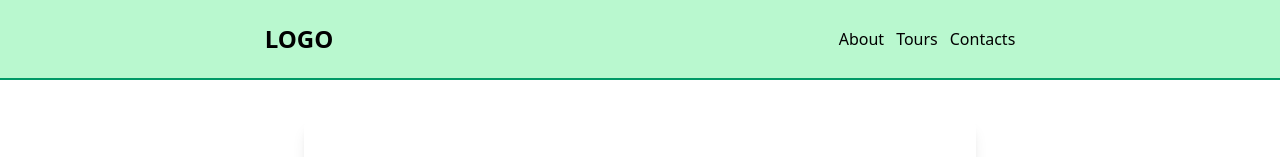
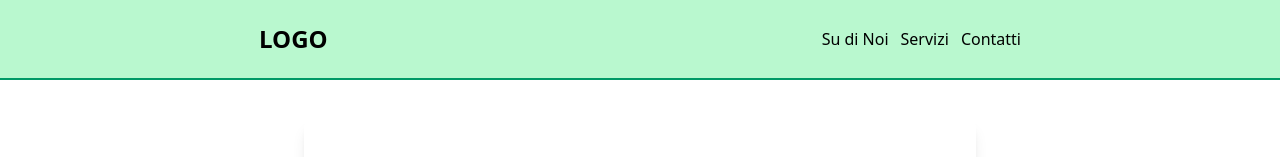
Before and after one commit to EliaGiolli/Vue-VueStock, a Vue app: page / in a window 1280 px wide. Shown: the top 157 px of the page. Built offline with nearby package versions, Linux system fonts and the light colour scheme.

Commit message:
sistemati alcuni errori italiano-inglese

```diff
--- a/src/App.vue
+++ b/src/App.vue
@@ -3,7 +3,7 @@
   <main class="bg-white ">
     <InputForm @addProduct="addToInventory" />
       <div class="flex flex-col justify-center items-center text-center gap-4 bg-white text-gray-900 w-full md:max-w-2xl min-h-[500px] text-center shadow-lg shadow-grey-900 rounded-lg p-8 my-20 mx-auto">
-        <h2 class="text-2xl md:text-3xl text-slate-900 font-bold p-2">Your inventory</h2>
+        <h2 class="text-2xl md:text-3xl text-slate-900 font-bold p-2">Il tuo inventario</h2>
         <div v-for="(item, id) in inventory" :key="id" class="bg-white p-4 flex flex-col justify-around h-full">
           <p class="text-lg p-2">{{ item.name }}</p>
           <p class="text-lg p-2">Prezzo: €{{ item.price }}</p>
--- a/src/Layouts/Navbar.vue
+++ b/src/Layouts/Navbar.vue
@@ -3,9 +3,9 @@
     <p class="text-2xl uppercase font-bold">LOGO</p>
     <!-- DESKTOP MENU-->
     <ul class="hidden md:flex items-center gap-3">
-      <li><a href="/">About</a></li>
-      <li><a href="/">Tours</a></li>
-      <li><a href="/">Contacts</a></li>
+      <li><a href="/">Su di Noi</a></li>
+      <li><a href="/">Servizi</a></li>
+      <li><a href="/">Contatti</a></li>
     </ul>
     <button
       class="md:hidden bg-emerald-500 hover:bg-emerald-600 p-2 rounded-lg"
@@ -16,9 +16,9 @@
   </nav>
   <!--MOBILE MENU-->
   <div v-if="isOpen" class="md:hidden bg-green-200 w-full flex flex-col items-center gap-3 py-4 border-b border-emerald-500 border-b-2 border-b-emerald-500">
-    <a href="/" class="block">About</a>
-    <a href="/" class="block">Tours</a>
-    <a href="/" class="block">Contacts</a>
+    <a href="/" class="block">Su di Noi</a>
+    <a href="/" class="block">Servizi</a>
+    <a href="/" class="block">Contatti</a>
   </div>
 </template>
 
```
